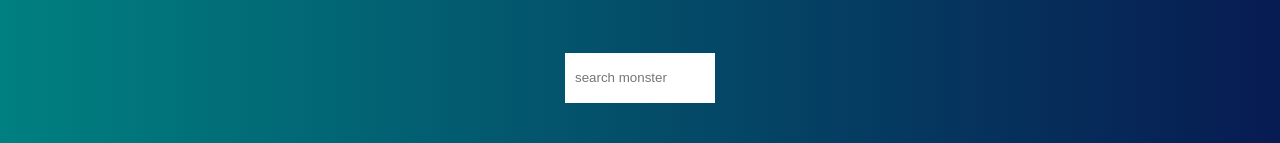
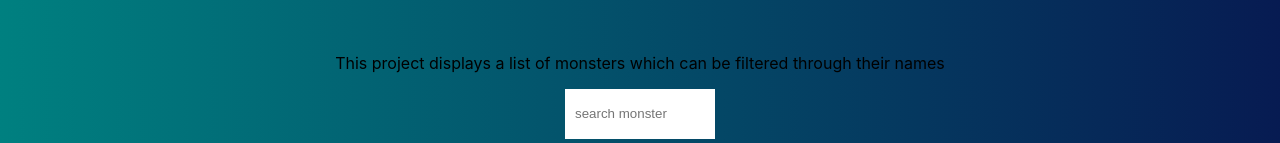
Before and after one commit to thedevangvishnu/mastering-react, a React (Create React App) app in the folder ztm-react-developer-2023/1-react-basics/monsters-rolodex/: page / in a window 1280 px wide. Shown: the part 145-288 px from the top of the page. Built offline with nearby package versions, Linux system fonts and the light colour scheme; no server answers; a web font is replaced by a local one.

Commit message:
Add a <p> tag describing the App in single line

```diff
--- a/ztm-react-developer-2023/1-react-basics/monsters-rolodex/package.json
+++ b/ztm-react-developer-2023/1-react-basics/monsters-rolodex/package.json
@@ -8,7 +8,7 @@
     "@testing-library/user-event": "^13.5.0",
     "react": "^18.2.0",
     "react-dom": "^18.2.0",
-    "react-scripts": "5.0.1",
+    "react-scripts": "^3.0.1",
     "web-vitals": "^2.1.4"
   },
   "scripts": {
--- a/ztm-react-developer-2023/1-react-basics/monsters-rolodex/src/App.js
+++ b/ztm-react-developer-2023/1-react-basics/monsters-rolodex/src/App.js
@@ -44,6 +44,7 @@ const App = () => {
     <div className="App">
       <header className="App-header">
         <h1 className="app-title">Monsters Rolodex Practice Project</h1>
+        <p>This project displays a list of monsters which can be filtered through their names</p>
         <SearchBox
           className="monsters-search-box"
           onChangeHandler={onSearchChange}
```
Also changed, not shown: 1 other file (tests, documents, lock files or other folders).
